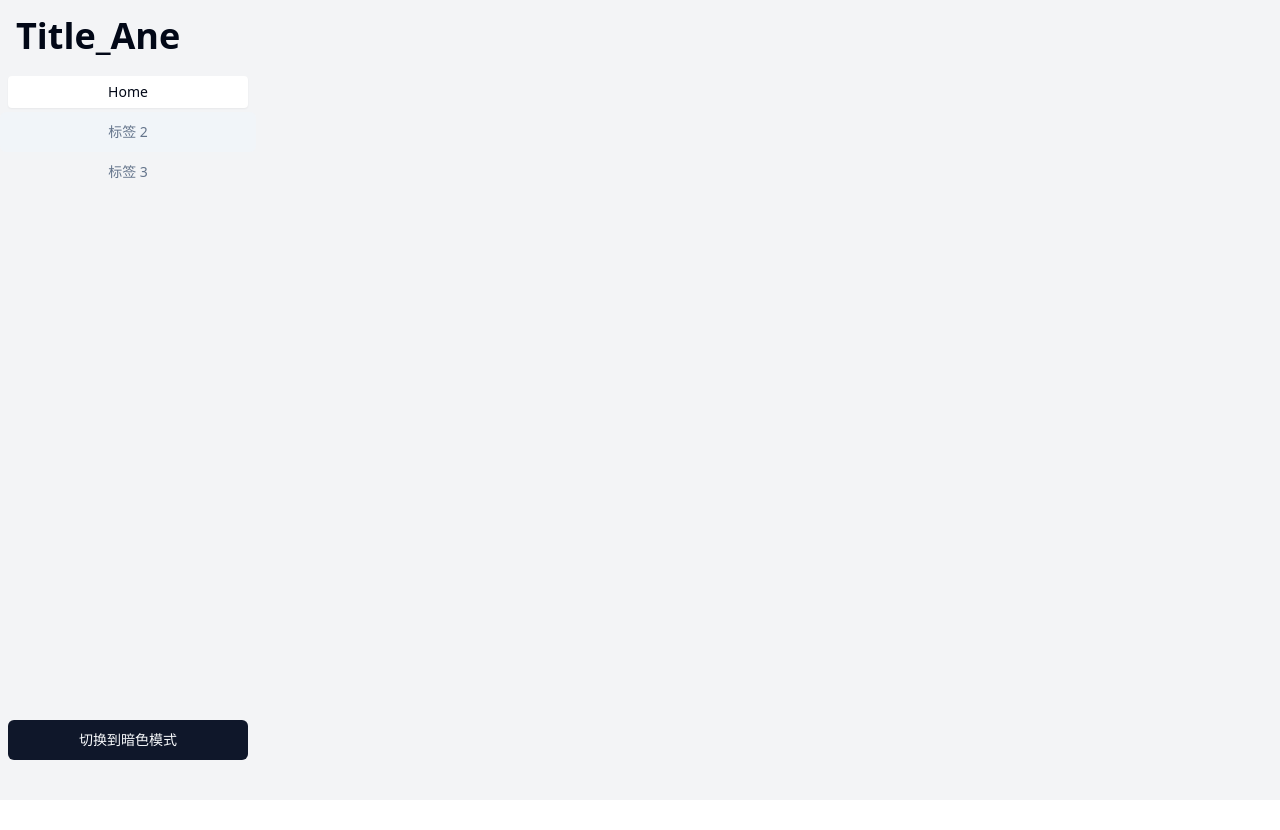
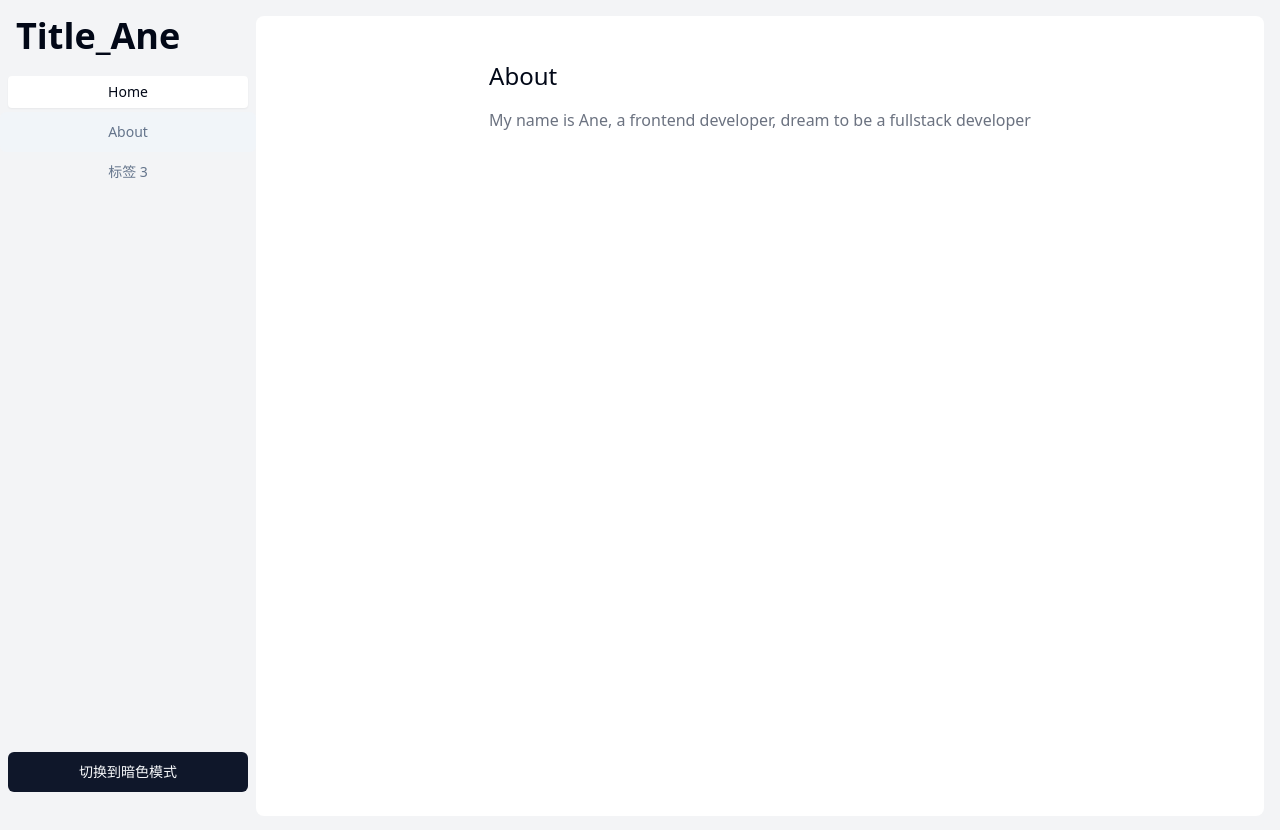
Before and after one commit to Sruo4/ane-blog, a React (Vite) app: page /about in a window 1280 px wide. Before the commit the page ends 800 px from the top, so only its background shows below. Built offline with nearby package versions, Linux system fonts and the light colour scheme.

Commit message:
feature: Implemented the static part of About Page

```diff
--- a/src/App.tsx
+++ b/src/App.tsx
@@ -2,12 +2,12 @@ import { useState, useEffect } from 'react';
 import { BrowserRouter as Router, Route, Routes } from 'react-router-dom';
 import Sidebar from './components/Sidebar';
 import HomePage from './pages/HomePage';
-import { Tab2Content } from './pages/Tab2Content';
+import AboutPage from './pages/AboutPage';
 import { Tab3Content } from './pages/Tab3Content';
 
 const tabContents = [
   { id: 'tab1', title: 'Home', path: '/', Component: HomePage },
-  { id: 'tab2', title: '标签 2', path: '/tab2', Component: Tab2Content },
+  { id: 'tab2', title: 'About', path: '/about', Component: AboutPage },
   { id: 'tab3', title: '标签 3', path: '/tab3', Component: Tab3Content },
 ];
 
--- /dev/null
+++ b/src/pages/AboutPage.tsx
@@ -0,0 +1,14 @@
+import React from "react";
+
+const AboutPage: React.FC = () => {
+  return (
+    <div className="min-h-screen bg-white rounded-lg p-11 flex flex-row justify-center">
+      <div>
+        <h1 className="text-2xl mb-4 font-medium">About</h1>
+        <div className="text-gray-500">My name is Ane, a frontend developer, dream to be a fullstack developer</div>
+      </div>
+    </div>
+  );
+};
+
+export default AboutPage;
--- a/src/pages/Tab2Content.tsx
+++ /dev/null
@@ -1,8 +0,0 @@
-export function Tab2Content() {
-  return (
-    <div>
-      <h2 className="text-2xl font-bold">标签 2 内容</h2>
-      <p>这里是标签 2 的详细内容。</p>
-    </div>
-  );
-}
```
